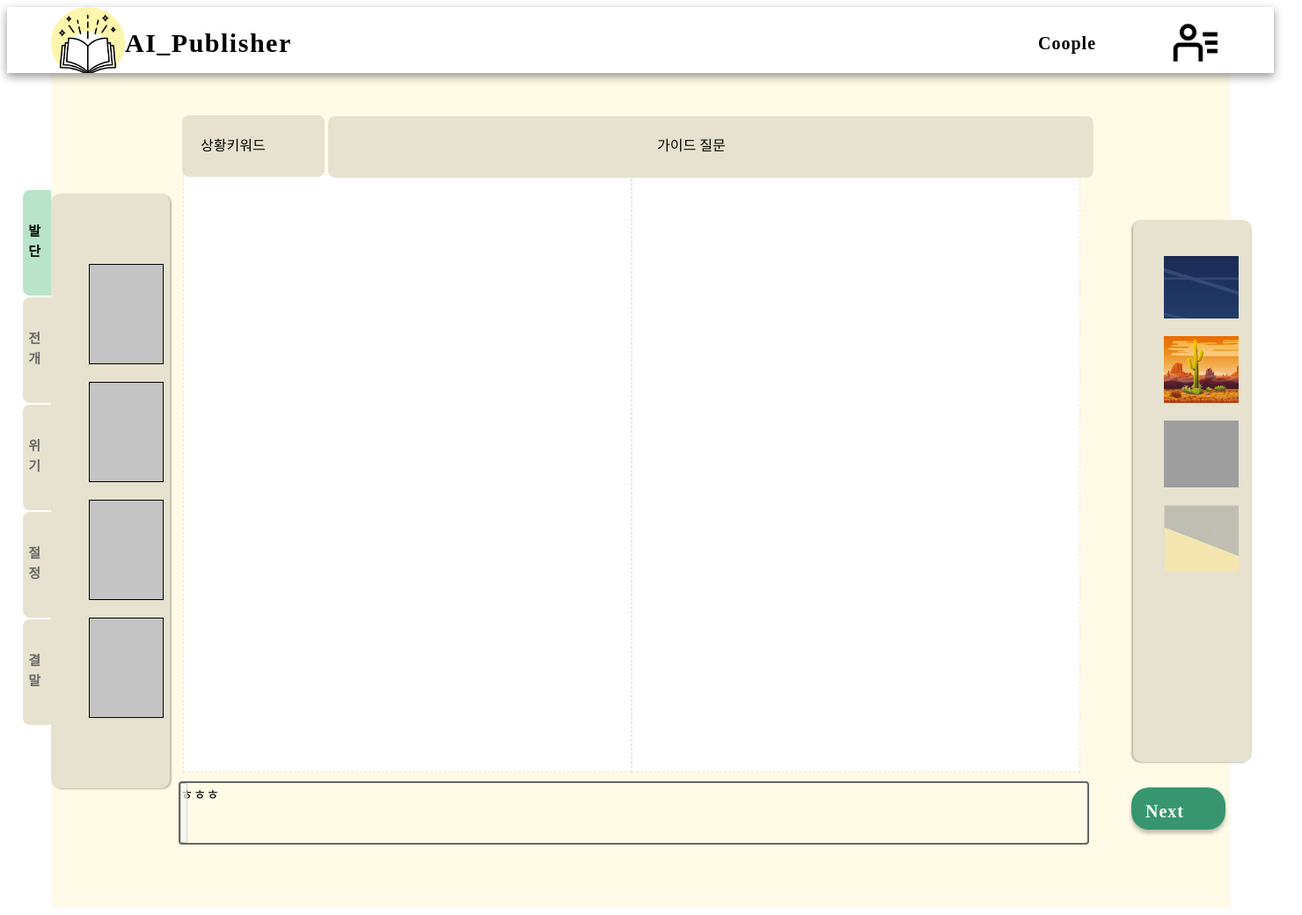
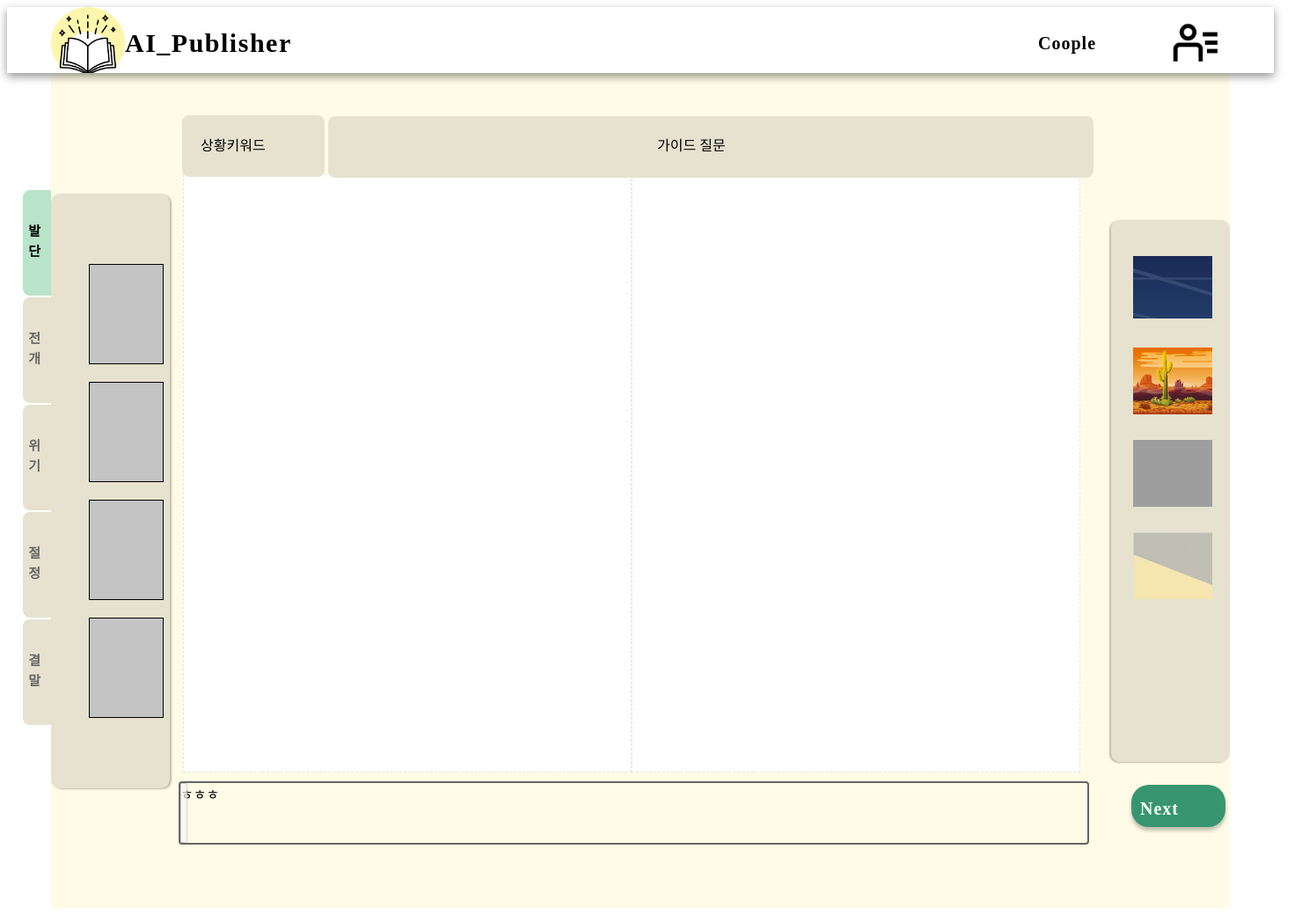
Before and after one commit to JeonK1/Project_homework, a Django app: page /AI_Publisher/make_story/ in a window 1480 px wide. Shown: the whole page at 88% size. Run offline with Django 3.2, Linux system fonts and the light colour scheme; some libraries are stand-ins or nearby versions; grey boxes are pictures that could not be loaded.

Commit message:
네비게이션바, make_story 수정

```diff
--- a/AIPublisher/mysite/static/make_story.css
+++ b/AIPublisher/mysite/static/make_story.css
@@ -271,7 +271,7 @@
     width: 107px;
     height: 48px;
     left: 1278px;
-    top: 887px;
+    top: 884px;
 }
 #next_step_body_1{
     /* Text / Next */
@@ -333,7 +333,7 @@
     position: absolute;
     width: 39px;
     height: 5px;
-    left: 16px;
+    left: 10px;
     top: 0px;
 
     font-family: B612;
@@ -357,20 +357,13 @@
 
 /* arrow-right */
 #next_step_image{
-    position: static;
-    width: 39px;
-    height: 5px;
-    left: 16px;
-    top: 0px;
+    position: absolute;
+    left: 62.62%;
+    right: 14.95%;
+    top: 29.17%;
+    bottom: 27.17%;
 
 
-    background: #FFFFFF;
-
-    /* Inside Auto Layout */
-    flex: none;
-    order: 2;
-    flex-grow: 0;
-    margin: 12px 0px;
 
     background-image: url(img/arrow-right.png);
 }
@@ -715,7 +708,7 @@ margin: 0px 20px;
     position: absolute;
     width: 110px;
     height: 536px;
-    left: calc(50% - 110px/2 + 615px);
+    left: calc(50% - 110px/2 + 590px);
     top: calc(50% - 536px/2 - 2px);
     z-index: 1;
 
@@ -728,9 +721,9 @@ margin: 0px 20px;
 
 #Ground_small_1{
     position: absolute;
-    width: 85px;
+    width: 90px;
     height: 72px;
-    left: 15px;
+    left: 5px;
     top: 40px;
 
     background: url(shutterstock_1389881558 [Converted].png);
@@ -747,10 +740,10 @@ margin: 0px 20px;
 
 #Ground_small_2{
     position: absolute;
-    width: 85px;
+    width: 90px;
     height: 76px;
-    left: 15px;
-    top: 132px;
+    left: 5px;
+    top: 145px;
 
     background: url(shutterstock_1395173636 [Converted].png);
 
@@ -765,10 +758,10 @@ margin: 0px 20px;
 
 #Ground_small_3{
     position: absolute;
-    width: 85px;
+    width: 90px;
     height: 76px;
-    left: 15px;
-    top: 228px;
+    left: 5px;
+    top: 250px;
 
     background: url(shutterstock_1741068734 [Converted].png);
 
@@ -783,10 +776,10 @@ margin: 0px 20px;
 
 #Ground_small_4{
     position: absolute;
-    width: 85px;
+    width: 90px;
     height: 76px;
-    left: 15px;
-    top: 324px;
+    left: 5px;
+    top: 355px;
 
     background: url(shutterstock_1460612807 [Converted].png);
 
@@ -798,3 +791,27 @@ margin: 0px 20px;
     flex-grow: 0;
     margin: 0px 20px;
 }
+
+#camera{
+    /* BG */
+
+
+    position: absolute;
+    width: 100px;
+    height: 90px;
+    left: 0px;
+    top: 460px;
+
+
+    /* Inside Auto Layout */
+
+    flex: none;
+    order: 4;
+    align-self: stretch;
+    flex-grow: 0;
+    margin: 0px 20px;
+
+    background: url(img/camera.png);
+    background-size : cover;
+
+}
--- a/AIPublisher/mysite/static/navbar.js
+++ b/AIPublisher/mysite/static/navbar.js
@@ -18,4 +18,22 @@ function navbar_function(){
             x = true
         }
     });
+
+    $('#menu_2').mouseenter(function(){
+        $('#menu_2').css({background:"#C5DCFA"});
+    });
+
+    $('#menu_2').mouseleave(function(){
+        $('#menu_2').css({background:"#FFFFFF"});
+    });
+
+    $('#menu_3').mouseenter(function(){
+        $('#menu_3').css({background:"#C5DCFA"});
+    });
+
+    $('#menu_3').mouseleave(function(){
+        $('#menu_3').css({background:"#FFFFFF"});
+    });
+
+
 }
```
Also changed, not shown: AIPublisher/mysite/static/img/arrow-right.png (added), AIPublisher/mysite/static/img/camera.png. Lines whose indentation alone changed are shown as unchanged.
